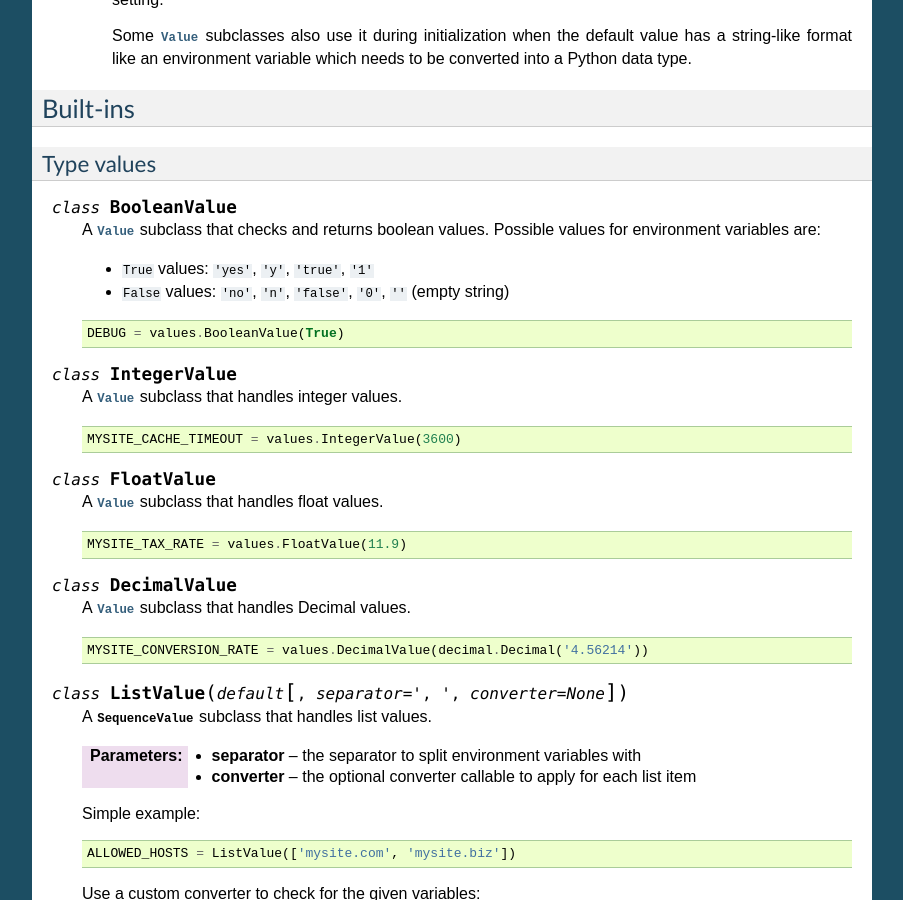
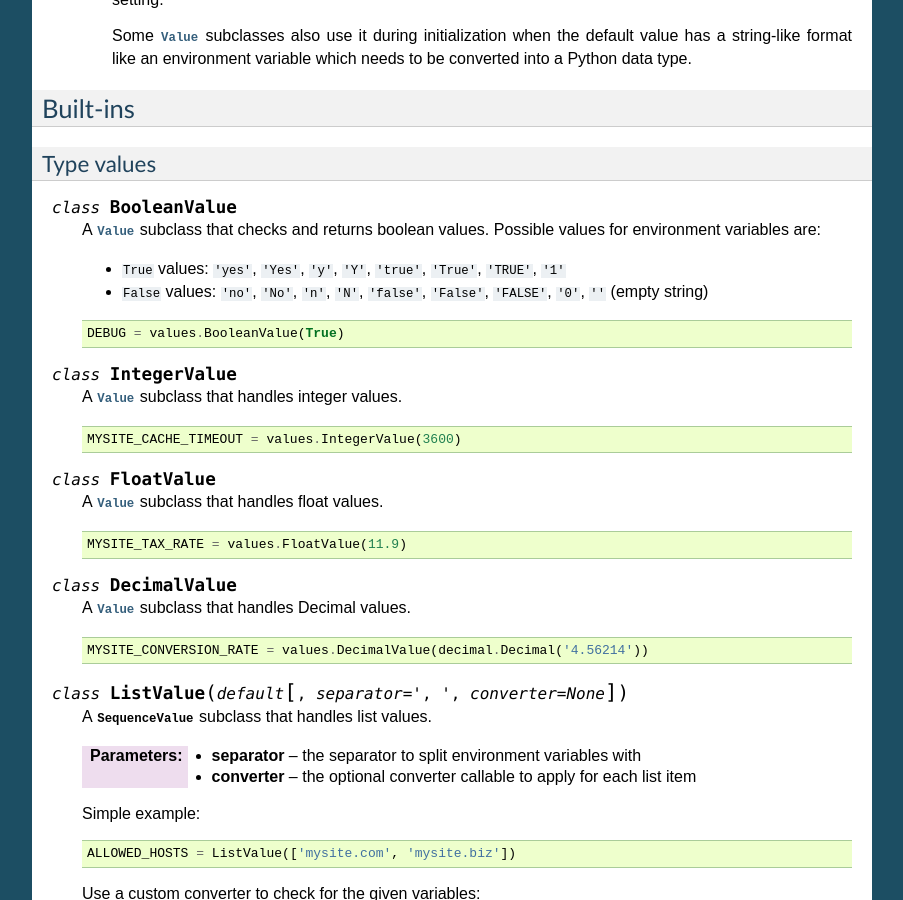
Before and after one commit to jazzband/django-configurations, a Sphinx documentation site: the page built from docs/values.rst, in a window 1280 px wide and 900 px high, scrolled down 2791 px. Shown: the whole window, without its empty margins (198-1101 px from the left). Built offline with Sphinx 7.4.7, drawn with Linux system fonts in a browser that asks for light colours.

Commit message:
More permissive BooleanValue-s

```diff
--- a/docs/values.rst
+++ b/docs/values.rst
@@ -197,8 +197,8 @@
     A :class:`~Value` subclass that checks and returns boolean values. Possible
     values for environment variables are:
 
-    - ``True`` values: ``'yes'``, ``'y'``, ``'true'``, ``'1'``
-    - ``False`` values: ``'no'``, ``'n'``, ``'false'``, ``'0'``,
+    - ``True`` values: ``'yes'``, ``'Yes'``, ``'y'``, ``'Y'``, ``'true'``, ``'True'``, ``'TRUE'``, ``'1'``
+    - ``False`` values: ``'no'``, ``'No'``, ``'n'``, ``'N'``, ``'false'``, ``'False'``,  ``'FALSE'``, ``'0'``,
       ``''`` (empty string)
 
     ::
```
Also changed, not shown: 1 other file.
